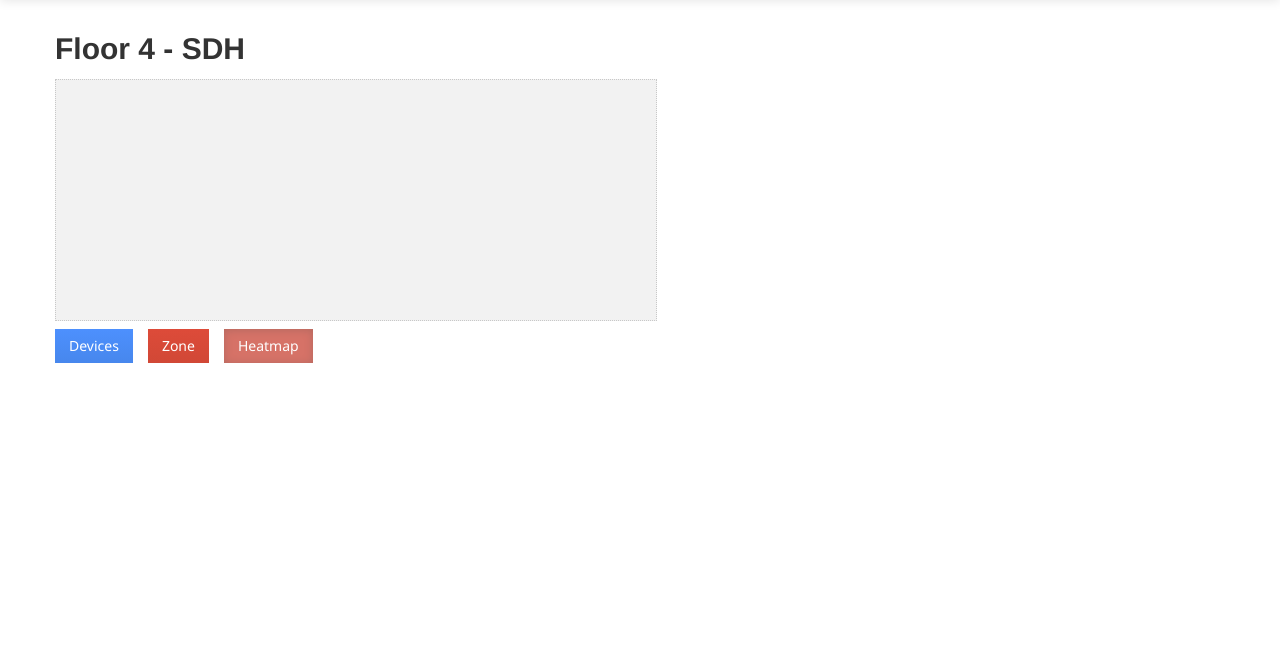
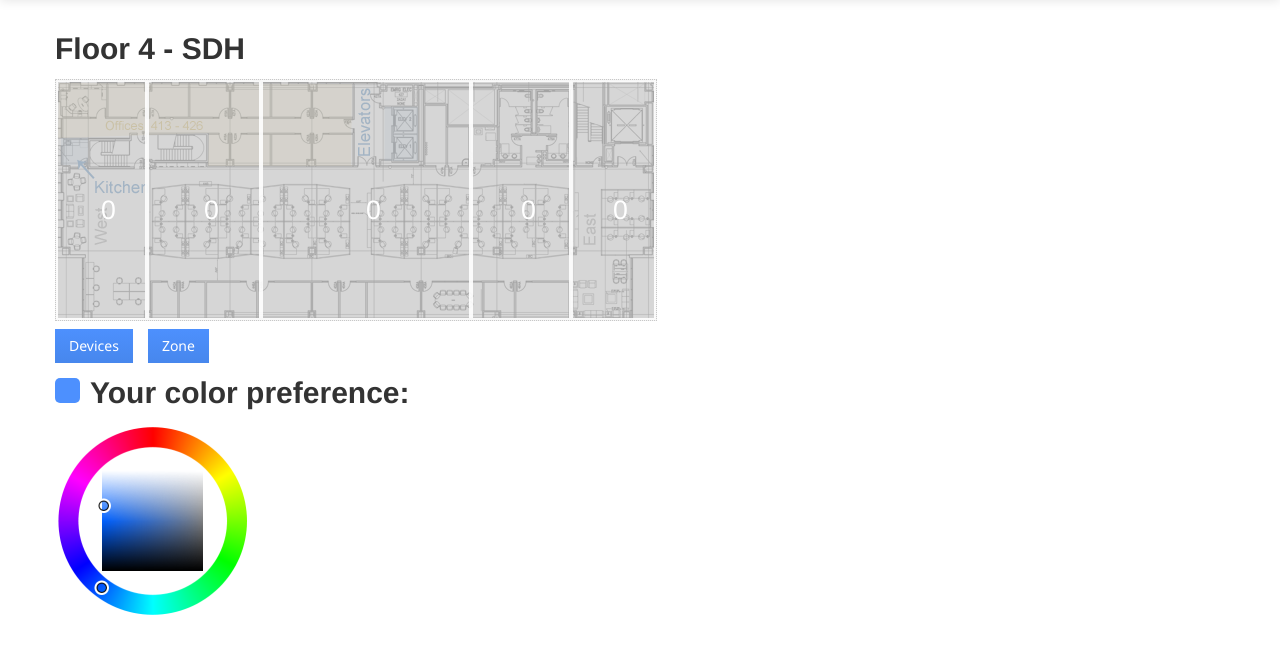
Before and after one commit to gtfierro/localization, a Flask app: page / in a window 1280 px wide. Shown: the part 41-695 px from the top of the page. Run offline with Flask 2, Linux system fonts and the light colour scheme; data that the repository does not hold is empty; some libraries are stand-ins or nearby versions.

Commit message:
UI changes, colors, etc

```diff
--- /dev/null
+++ b/mapdemo/static/assets/css/farbtastic.css
@@ -0,0 +1,50 @@
+/**
+ * Farbtastic Color Picker 1.2
+ * © 2008 Steven Wittens
+ *
+ * This program is free software; you can redistribute it and/or modify
+ * it under the terms of the GNU General Public License as published by
+ * the Free Software Foundation; either version 2 of the License, or
+ * (at your option) any later version.
+ *
+ * This program is distributed in the hope that it will be useful,
+ * but WITHOUT ANY WARRANTY; without even the implied warranty of
+ * MERCHANTABILITY or FITNESS FOR A PARTICULAR PURPOSE.  See the
+ * GNU General Public License for more details.
+ *
+ * You should have received a copy of the GNU General Public License
+ * along with this program; if not, write to the Free Software
+ * Foundation, Inc., 51 Franklin Street, Fifth Floor, Boston, MA  02110-1301  USA
+ */
+.farbtastic {
+  position: relative;
+}
+.farbtastic * {
+  position: absolute;
+  cursor: crosshair;
+}
+.farbtastic, .farbtastic .wheel {
+  width: 195px;
+  height: 195px;
+}
+.farbtastic .color, .farbtastic .overlay {
+  top: 47px;
+  left: 47px;
+  width: 101px;
+  height: 101px;
+}
+.farbtastic .wheel {
+  background: url(wheel.png) no-repeat;
+  width: 195px;
+  height: 195px;
+}
+.farbtastic .overlay {
+  background: url(mask.png) no-repeat;
+}
+.farbtastic .marker {
+  width: 17px;
+  height: 17px;
+  margin: -8px 0 0 -8px;
+  overflow: hidden;
+  background: url(marker.png) no-repeat;
+}
--- /dev/null
+++ b/mapdemo/static/assets/js/farbtastic.js
@@ -0,0 +1,389 @@
+/**
+ * Farbtastic Color Picker 1.2
+ * © 2008 Steven Wittens
+ *
+ * This program is free software; you can redistribute it and/or modify
+ * it under the terms of the GNU General Public License as published by
+ * the Free Software Foundation; either version 2 of the License, or
+ * (at your option) any later version.
+ *
+ * This program is distributed in the hope that it will be useful,
+ * but WITHOUT ANY WARRANTY; without even the implied warranty of
+ * MERCHANTABILITY or FITNESS FOR A PARTICULAR PURPOSE.  See the
+ * GNU General Public License for more details.
+ *
+ * You should have received a copy of the GNU General Public License
+ * along with this program; if not, write to the Free Software
+ * Foundation, Inc., 51 Franklin Street, Fifth Floor, Boston, MA  02110-1301  USA
+ */
+
+jQuery.fn.farbtastic = function (callback) {
+  $.farbtastic(this, callback);
+  return this;
+};
+
+jQuery.farbtastic = function (container, callback) {
+  var container = $(container).get(0);
+  return container.farbtastic || (container.farbtastic = new jQuery._farbtastic(container, callback));
+}
+
+jQuery._farbtastic = function (container, callback) {
+  // Store farbtastic object
+  var fb = this;
+
+  // Insert markup
+  $(container).html('<div class="farbtastic"><div class="color"></div><div class="wheel"></div><div class="overlay"></div><div class="h-marker marker"></div><div class="sl-marker marker"></div></div>');
+  var e = $('.farbtastic', container);
+  fb.wheel = $('.wheel', container).get(0);
+  // Dimensions
+  fb.radius = 84;
+  fb.square = 100;
+  fb.width = 194;
+
+  // Fix background PNGs in IE6
+  if (navigator.appVersion.match(/MSIE [0-6]\./)) {
+    $('*', e).each(function () {
+      if (this.currentStyle.backgroundImage != 'none') {
+        var image = this.currentStyle.backgroundImage;
+        image = this.currentStyle.backgroundImage.substring(5, image.length - 2);
+        $(this).css({
+          'backgroundImage': 'none',
+          'filter': "progid:DXImageTransform.Microsoft.AlphaImageLoader(enabled=true, sizingMethod=crop, src='" + image + "')"
+        });
+      }
+    });
+  }
+  /**
+   * Link to the given element(s) or callback.
+   */
+  fb.linkTo = function (callback) {
+    // Unbind previous nodes
+    if (typeof fb.callback == 'object') {
+      $(fb.callback).unbind('keyup', fb.updateValue);
+    }
+
+    // Reset color
+    fb.color = null;
+
+    // Bind callback or elements
+    if (typeof callback == 'function') {
+      fb.callback = callback;
+    }
+    else if (typeof callback == 'object' || typeof callback == 'string') {
+      fb.callback = $(callback);
+      fb.callback.bind('keyup', fb.updateValue);
+      if (fb.callback.get(0).value) {
+        fb.setColor(fb.callback.get(0).value);
+      }
+    }
+    return this;
+  }
+  fb.updateValue = function (event) {
+    if (this.value && this.value != fb.color) {
+      fb.setColor(this.value);
+    }
+  }
+
+  /**
+   * Change color with HTML syntax #123456
+   */
+  fb.setColor = function (color) {
+    var unpack = fb.unpack(color);
+    if (fb.color != color && unpack) {
+      fb.color = color;
+      fb.rgb = unpack;
+      fb.hsl = fb.RGBToHSL(fb.rgb);
+      fb.updateDisplay();
+    }
+    return this;
+  }
+
+  /**
+   * Change color with HSL triplet [0..1, 0..1, 0..1]
+   */
+  fb.setHSL = function (hsl) {
+    fb.hsl = hsl;
+    fb.rgb = fb.HSLToRGB(hsl);
+    fb.color = fb.pack(fb.rgb);
+    fb.updateDisplay();
+    return this;
+  }
+
+  /////////////////////////////////////////////////////
+
+  /**
+   * Retrieve the coordinates of the given event relative to the center
+   * of the widget.
+   */
+  fb.widgetCoords = function (event) {
+    var x, y;
+    var el = event.target || event.srcElement;
+    var reference = fb.wheel;
+
+    if (typeof event.offsetX != 'undefined') {
+      // Use offset coordinates and find common offsetParent
+      var pos = { x: event.offsetX, y: event.offsetY };
+
+      // Send the coordinates upwards through the offsetParent chain.
+      var e = el;
+      while (e) {
+        e.mouseX = pos.x;
+        e.mouseY = pos.y;
+        pos.x += e.offsetLeft;
+        pos.y += e.offsetTop;
+        e = e.offsetParent;
+      }
+
+      // Look for the coordinates starting from the wheel widget.
+      var e = reference;
+      var offset = { x: 0, y: 0 }
+      while (e) {
+        if (typeof e.mouseX != 'undefined') {
+          x = e.mouseX - offset.x;
+          y = e.mouseY - offset.y;
+          break;
+        }
+        offset.x += e.offsetLeft;
+        offset.y += e.offsetTop;
+        e = e.offsetParent;
+      }
+
+      // Reset stored coordinates
+      e = el;
+      while (e) {
+        e.mouseX = undefined;
+        e.mouseY = undefined;
+        e = e.offsetParent;
+      }
+    }
+    else {
+      // Use absolute coordinates
+      var pos = fb.absolutePosition(reference);
+      x = (event.pageX || 0*(event.clientX + $('html').get(0).scrollLeft)) - pos.x;
+      y = (event.pageY || 0*(event.clientY + $('html').get(0).scrollTop)) - pos.y;
+    }
+    // Subtract distance to middle
+    return { x: x - fb.width / 2, y: y - fb.width / 2 };
+  }
+
+  /**
+   * Mousedown handler
+   */
+  fb.mousedown = function (event) {
+
+
+
+    // Check which area is being dragged
+    var pos = fb.widgetCoords(event);
+    fb.circleDrag = Math.max(Math.abs(pos.x), Math.abs(pos.y)) * 2 > fb.square;
+
+    // Process
+    fb.mousemove(event);
+    return false;
+  }
+
+  /**
+   * TouchConvert: Converts touch co-ordinates to mouse co-ordinates
+   */
+  fb.touchconvert = function (e) {
+    var e = e.originalEvent.touches.item(0);
+    return e;
+  }
+
+  /**
+   * Touchmove handler for iPad, iPhone etc
+   */
+  fb.touchmove = function (e) {
+    fb.mousemove( fb.touchconvert(e)  );
+    event.preventDefault();
+    return false;
+  }
+
+  /**
+   * Touchend handler for iPad, iPhone etc
+   */
+  fb.touchend = function (event) {
+    $(document).unbind('touchmove', fb.touchmove);
+    $(document).unbind('touchend', fb.touchend);
+    document.dragging = false;
+    event.preventDefault();
+    return false;
+  }
+
+
+  /**
+   * Mousemove handler
+   */
+  fb.mousemove = function (event) {
+    // Get coordinates relative to color picker center
+    var pos = fb.widgetCoords(event);
+
+    // Set new HSL parameters
+    if (fb.circleDrag) {
+      var hue = Math.atan2(pos.x, -pos.y) / 6.28;
+      if (hue < 0) hue += 1;
+      fb.setHSL([hue, fb.hsl[1], fb.hsl[2]]);
+    }
+    else {
+      var sat = Math.max(0, Math.min(1, -(pos.x / fb.square) + .5));
+      var lum = Math.max(0, Math.min(1, -(pos.y / fb.square) + .5));
+      fb.setHSL([fb.hsl[0], sat, lum]);
+    }
+    return false;
+  }
+
+  /**
+   * Mouseup handler
+   */
+  fb.mouseup = function () {
+    // Uncapture mouse
+    $(document).unbind('mousemove', fb.mousemove);
+    $(document).unbind('mouseup', fb.mouseup);
+    document.dragging = false;
+  }
+
+  /**
+   * Update the markers and styles
+   */
+  fb.updateDisplay = function () {
+    // Markers
+    var angle = fb.hsl[0] * 6.28;
+    $('.h-marker', e).css({
+      left: Math.round(Math.sin(angle) * fb.radius + fb.width / 2) + 'px',
+      top: Math.round(-Math.cos(angle) * fb.radius + fb.width / 2) + 'px'
+    });
+
+    $('.sl-marker', e).css({
+      left: Math.round(fb.square * (.5 - fb.hsl[1]) + fb.width / 2) + 'px',
+      top: Math.round(fb.square * (.5 - fb.hsl[2]) + fb.width / 2) + 'px'
+    });
+
+    // Saturation/Luminance gradient
+    $('.color', e).css('backgroundColor', fb.pack(fb.HSLToRGB([fb.hsl[0], 1, 0.5])));
+
+    // Linked elements or callback
+    if (typeof fb.callback == 'object') {
+      // Set background/foreground color
+      $(fb.callback).css({
+        backgroundColor: fb.color,
+        color: fb.hsl[2] > 0.5 ? '#000' : '#fff'
+      });
+
+      // Change linked value
+      $(fb.callback).each(function() {
+        if (this.value && this.value != fb.color) {
+          this.value = fb.color;
+        }
+      });
+    }
+    else if (typeof fb.callback == 'function') {
+      fb.callback.call(fb, fb.color);
+    }
+  }
+
+  /**
+   * Get absolute position of element
+   */
+  fb.absolutePosition = function (el) {
+    var r = { x: el.offsetLeft, y: el.offsetTop };
+    // Resolve relative to offsetParent
+    if (el.offsetParent) {
+      var tmp = fb.absolutePosition(el.offsetParent);
+      r.x += tmp.x;
+      r.y += tmp.y;
+    }
+    return r;
+  };
+
+  /* Various color utility functions */
+  fb.pack = function (rgb) {
+    var r = Math.round(rgb[0] * 255);
+    var g = Math.round(rgb[1] * 255);
+    var b = Math.round(rgb[2] * 255);
+    return '#' + (r < 16 ? '0' : '') + r.toString(16) +
+           (g < 16 ? '0' : '') + g.toString(16) +
+           (b < 16 ? '0' : '') + b.toString(16);
+  }
+
+  fb.unpack = function (color) {
+    if (color.length == 7) {
+      return [parseInt('0x' + color.substring(1, 3)) / 255,
+        parseInt('0x' + color.substring(3, 5)) / 255,
+        parseInt('0x' + color.substring(5, 7)) / 255];
+    }
+    else if (color.length == 4) {
+      return [parseInt('0x' + color.substring(1, 2)) / 15,
+        parseInt('0x' + color.substring(2, 3)) / 15,
+        parseInt('0x' + color.substring(3, 4)) / 15];
+    }
+  }
+
+  fb.HSLToRGB = function (hsl) {
+    var m1, m2, r, g, b;
+    var h = hsl[0], s = hsl[1], l = hsl[2];
+    m2 = (l <= 0.5) ? l * (s + 1) : l + s - l*s;
+    m1 = l * 2 - m2;
+    return [this.hueToRGB(m1, m2, h+0.33333),
+        this.hueToRGB(m1, m2, h),
+        this.hueToRGB(m1, m2, h-0.33333)];
+  }
+
+  fb.hueToRGB = function (m1, m2, h) {
+    h = (h < 0) ? h + 1 : ((h > 1) ? h - 1 : h);
+    if (h * 6 < 1) return m1 + (m2 - m1) * h * 6;
+    if (h * 2 < 1) return m2;
+    if (h * 3 < 2) return m1 + (m2 - m1) * (0.66666 - h) * 6;
+    return m1;
+  }
+
+  fb.RGBToHSL = function (rgb) {
+    var min, max, delta, h, s, l;
+    var r = rgb[0], g = rgb[1], b = rgb[2];
+    min = Math.min(r, Math.min(g, b));
+    max = Math.max(r, Math.max(g, b));
+    delta = max - min;
+    l = (min + max) / 2;
+    s = 0;
+    if (l > 0 && l < 1) {
+      s = delta / (l < 0.5 ? (2 * l) : (2 - 2 * l));
+    }
+    h = 0;
+    if (delta > 0) {
+      if (max == r && max != g) h += (g - b) / delta;
+      if (max == g && max != b) h += (2 + (b - r) / delta);
+      if (max == b && max != r) h += (4 + (r - g) / delta);
+      h /= 6;
+    }
+    return [h, s, l];
+  }
+
+  // Install mousedown handler (the others are set on the document on-demand)
+  $('*', e).mousedown(function(e){
+    // Capture mouse
+    if (!document.dragging) {
+      $(document).bind('mousemove', fb.mousemove).bind('mouseup', fb.mouseup);
+      document.dragging = true;
+    }
+    fb.mousedown(e);
+  });
+
+  // TouchStart bound, calls conversion of touchpoints to mousepoints
+  $('*', e).bind("touchstart", function (e) {
+    // Capture mouse
+    if (!document.dragging) {
+      $(document).bind('touchmove', fb.touchmove).bind('touchend', fb.touchend);
+      document.dragging = true;
+    }
+    fb.mousedown( fb.touchconvert(e) );
+    e.preventDefault();
+    return false;
+  });
+
+    // Init color
+  fb.setColor('#000000');
+
+  // Set linked elements/callback
+  if (callback) {
+    fb.linkTo(callback);
+  }
+}
--- a/mapdemo/static/assets/js/main.js
+++ b/mapdemo/static/assets/js/main.js
@@ -1,6 +1,4 @@
 //var ROOT_DOMAIN = "http://128.32.130.216:8000";
-
-var ROOT_DOMAIN = "http://localhost:8000";
 
 var Floor = {
 	'data' : [],
@@ -52,7 +50,7 @@ var Floor = {
 		}
 	},
 	'fetch' : function(){
-		$.getJSON(ROOT_DOMAIN+'/data', function(data){
+		$.getJSON('/client_data', function(data){
 			Floor.update(data.data);
 		});
 	}
@@ -78,16 +76,38 @@ var Vis = {
 		circles.enter()
 			.insert("div")
 				.attr("class", "ball")
+				.style("width", "0px")
+				.style("height", "0px")
+				.style("border", function(d){
+					if ( d.ip === MY_IP ){
+						return "2px solid #D84A0F";
+					}else{
+						return "2px solid #FFF";
+					}
+				})
 				.style("top", function (d) { return d.y+"px";})
 				.style("left", function (d) { return d.x+"px";});
 
 		circles
-			.transition().duration(2000)
+			.transition().duration(700)
+				.style("margin-left", "-5px")
+				.style("margin-top", "-5px")
+				.style("width", "10px")
+				.style("height", "10px")
+				.style("background-color", function(d){
+					if ( d.h === undefined || d.s === undefined || d.l === undefined ){
+						return "#4d90fe";
+					}else{
+						return d3.hsl(d.h,d.s,d.l).toString();
+					}
+				})
 				.style("top", function (d) { return d.y+"px";})
 				.style("left", function (d) { return d.x+"px";});
 
 		circles.exit()
-			.transition().duration(1000)
+			.transition().duration(700)
+				.style("width", "0px")
+				.style("height", "0px")
 				.remove();
 	},
 	'drawZones' : function(){
@@ -109,18 +129,54 @@ var Vis = {
 Vis.svg = d3.select("#visual");
 Vis.svg
 	.append("img")
-		.attr("src", ROOT_DOMAIN+"/static/assets/img/floor4.png")
+		.attr("src","/static/assets/img/floor4.png")
 		.attr("top", "0px")
 		.attr("left", "0px")
 		.attr("width", "600px")
 		.attr("height", "240px");
 
-
+/*Vis.toggle = {};
+Vis.toggle.zones = {
+	state : 1, //1 is on, 0 is off
+	switch : function(){
+		if ( Vis.toggle.zones.state === 1 ){
+			return;
+		}else{
+			return;
+		}
+	}
+};
+Vis.toggle.zones = {};*/
 //create zones for vis
 //Floor.generateZones(floordata.zones); //run this only once!!!!
 //Floor.update(floordata.data);//update periodically
-$.ajax({url:ROOT_DOMAIN+'/data', dataType: 'json', success:function(data){
+$.ajax({url:'/zone_data', dataType: 'json', success:function(data){
 	Floor.generateZones(data.zones);
-	Floor.update(data.data);
+	Floor.fetch();
 	setInterval( Floor.fetch, 5000);
 }});
+
+Vis.color = $.farbtastic("#picker", function(cc){
+	var pref = {"h":Vis.color.hsl[0]*360,"s":Vis.color.hsl[1],"l":Vis.color.hsl[2]};
+	$('#colorbox').css('background-color', cc);
+	d3.selectAll(".ball").data(Floor.data, function(d){ return d.mac; }).transition().duration(500)
+		.style("background-color", function(d){
+			if ( d.ip === MY_IP ){
+				return cc;
+			}else{
+				if ( d.h === undefined || d.s === undefined || d.l === undefined ){
+					return "#4d90fe";
+				}else{
+					return d3.hsl(d.h,d.s,d.l).toString();
+				}
+			}
+		});
+	$.ajax({
+		url:'/update_pref',
+		data: pref,
+		success: function(){Floor.fetch()},
+		error:function(){alert("Something went wrong..");}
+	});
+});
+
+Vis.color.setColor("#4d90fe");
--- a/mapdemo/templates/base.html
+++ b/mapdemo/templates/base.html
@@ -11,6 +11,7 @@
     <!-- Le styles -->
     <!--<script src="static/assets/js/live.js#html,css,js" type="text/javascript"></script>-->
     <link href="static/assets/css/bootstrap.css" rel="stylesheet">
+    <link rel="stylesheet" href="static/assets/css/farbtastic.css" type="text/css" />
     <style>
       body {
         padding-top: 60px; /* 60px to make the container go all the way to the bottom of the topbar */
@@ -22,8 +23,9 @@
       	left: 0px;
       	width: 10px;
       	height: 10px;
-      	border-radius: 5px;
+      	border-radius: 10px;
       	background-color: #4d90fe;
+      	border: 2px solid #fff;
       	z-index: 5;
       }
       .rec{
@@ -47,6 +49,13 @@
       	font-size: 20pt;
       	font-family: 'Helvetica Neue', Arial, sans-serif;
       	z-index: 10;
+      }
+      #colorbox{
+      	height: 25px;
+      	width: 25px;
+      	border-radius: 5px;
+      	display: inline-block;
+      	margin-right: 10px;
       }
     </style>
     <link href="static/assets/css/bootstrap-responsive.css" rel="stylesheet">
@@ -93,9 +102,12 @@
       	<div id="visual" style="border: 1px dotted #c8c8c8; background: #f2f2f2; position: relative; width: 600px; height: 240px;">
       	</div>
       </div>
-      <button class="m-btn blue">Devices</button><button class="m-btn red">Zone</button><button class="m-btn red disabled">Heatmap</button>
+      <button class="m-btn blue">Devices</button><button class="m-btn blue">Zone</button>
       <!-- look here for image https://groups.google.com/forum/?fromgroups=#!topic/d3-js/aQSWnEDFxIc -->
 
+		<h2><span id="colorbox"></span>Your color preference:</h2>
+
+		<div id="picker"></div>
     </div> <!-- /container -->
 
     <!-- Le javascript
@@ -104,9 +116,16 @@
 
     <script src="static/components/jquery/jquery.js"></script>
     <script src="static/components/d3/d3.v2.js"></script>
+    <script type="text/javascript" src="static/assets/js/farbtastic.js"></script>
+    <script type="text/javascript">
+    	var MY_IP = "{{user_ip}}";
+
+    </script>
     <script src="static/assets/js/test.js" type="text/javascript"></script>
-    <script src="static/assets/js/main_and.js" type="text/javascript">
+    <script src="static/assets/js/main.js" type="text/javascript">
     </script>
+    <script type="text/javascript">
+        </script>
 
   </body>
 </html>
```
Also changed, not shown: mapdemo/static/assets/css/marker.png (added), mapdemo/static/assets/css/mask.png (added), mapdemo/static/assets/css/wheel.png (added), mapdemo/static/assets/img/floorplan.png (added).
